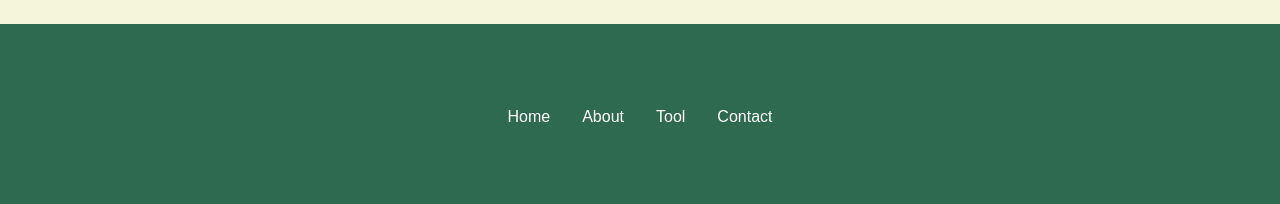
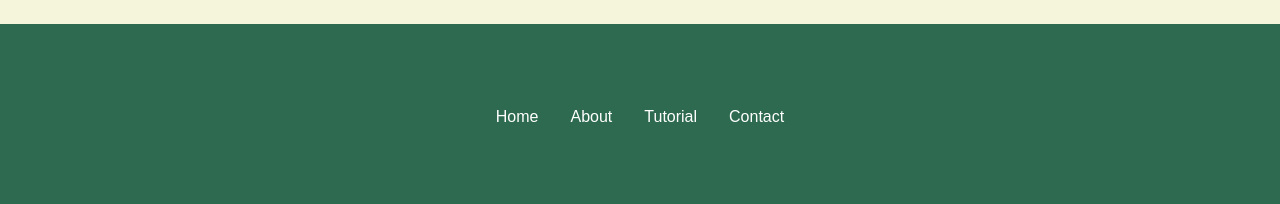
Before and after one commit to Efran08/fylogenetische-boom, a Flask app: page /tool in a window 1280 px wide. Shown: the part 676-880 px from the top of the page. Run offline with Flask 3, Linux system fonts and the light colour scheme.

Commit message:
aanpassingen op tool pagina

```diff
--- a/templates/tool_gebruiken_page.html
+++ b/templates/tool_gebruiken_page.html
@@ -25,7 +25,7 @@
                     <ul>
                         <li><a href="{{ url_for('home_pagina') }}">Home</a></li>
                         <li><a href="{{ url_for('dynamische_about_pagina') }}">About</a></li>
-                        <li><a href="{{ url_for('tool_gebruiken') }}">Tool</a></li>
+                        <li><a href="{{ url_for('tutorial_pagina') }}">Tutorial</a></li>
                         <li><a href="{{ url_for('contact_pagina') }}">Contact</a></li>
                     </ul>
                 </div>
```
